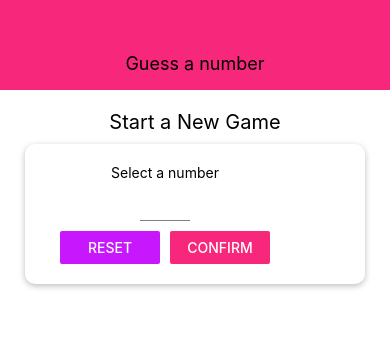
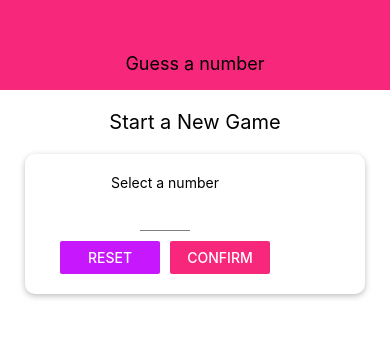
Before and after one commit to mandimartins/Guess-a-number, a React Native app: screen / in a window 390 px wide. Shown: the top 338 px of the page. Built offline with nearby package versions, Linux system fonts and the light colour scheme.

Commit message:
Add margin to card

```diff
--- a/components/Card.js
+++ b/components/Card.js
@@ -16,10 +16,11 @@
     },
     shadowRadius: 6,
     shadowOpacity: 0.26,
-    elevation: 5,
+    elevation: 8,
     backgroundColor: 'white',
     padding: 20,
     borderRadius: 10,
+    marginVertical: 10,
   },
 });
 
```
